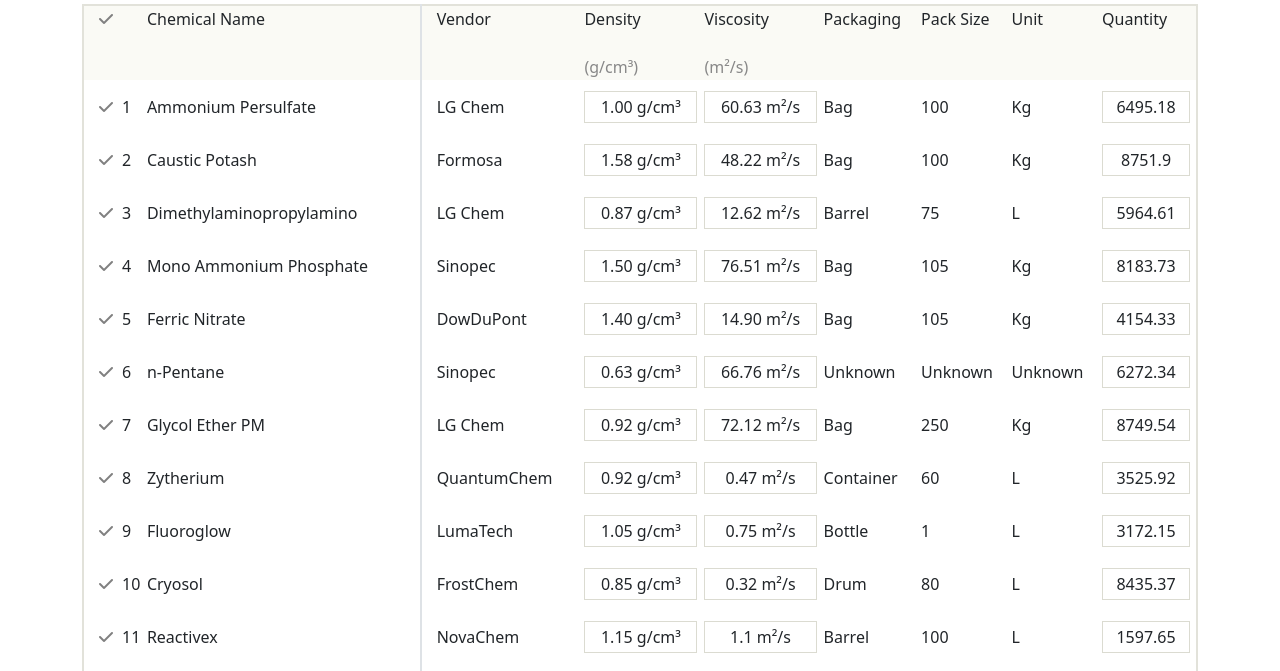
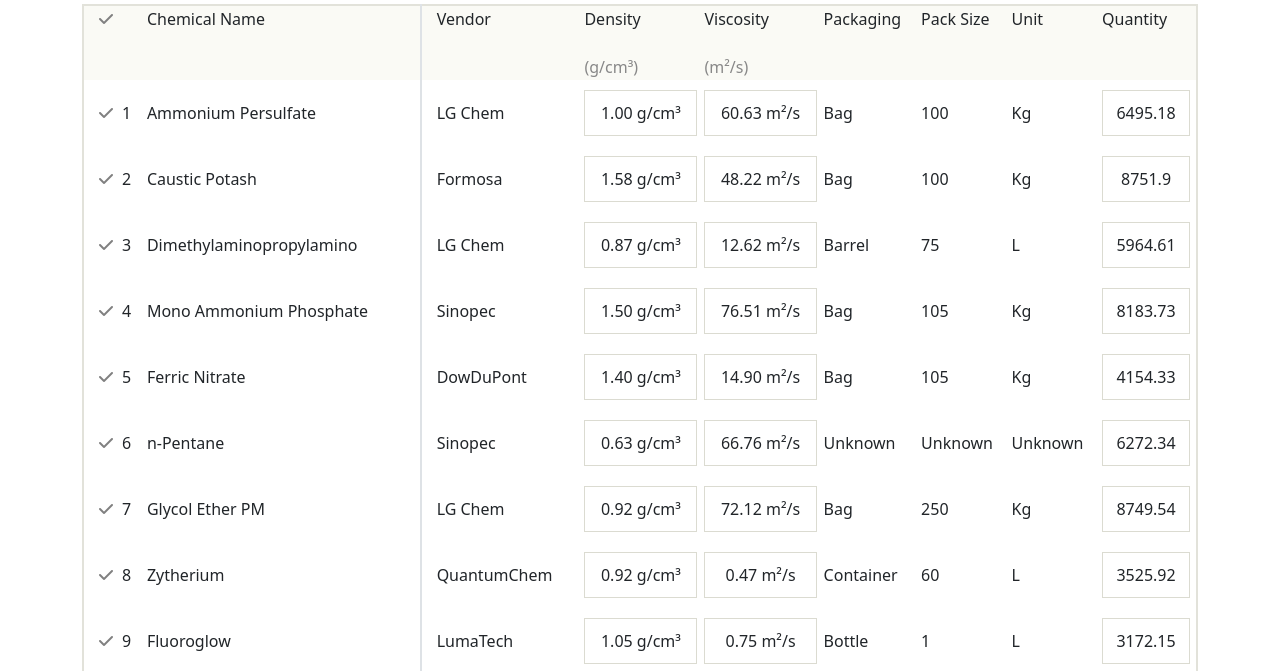
Before and after one commit to PathanAhmad/VLabsChallengeAssignment, a plain HTML site: page index.html in a window 1280 px wide. Shown: the part 90-761 px from the top of the page. Drawn offline with nearby package versions, Linux system fonts and the light colour scheme.

Commit message:
Final touches

```diff
--- a/style.css
+++ b/style.css
@@ -38,11 +38,11 @@ tbody td:nth-child(4) {
 .density-box, .viscosity-box, .quantity-box {
     border: 1px solid #DBDBD1;
     display: inline-block;
-    padding: 3px 7px;
+    padding: 10px 7px;
     width: calc(100% - 5px);
-    height: 95%;
+    height: 100%;
     text-align: center;
-    margin: 0.5px auto;
+    margin: 0;
     box-sizing: border-box;
 }
 
@@ -86,5 +86,5 @@ table tbody tr.selected {
 
 tbody tr {
     line-height: 1.5;
-    height: 50px;
+    height: 45px;
 }
```
